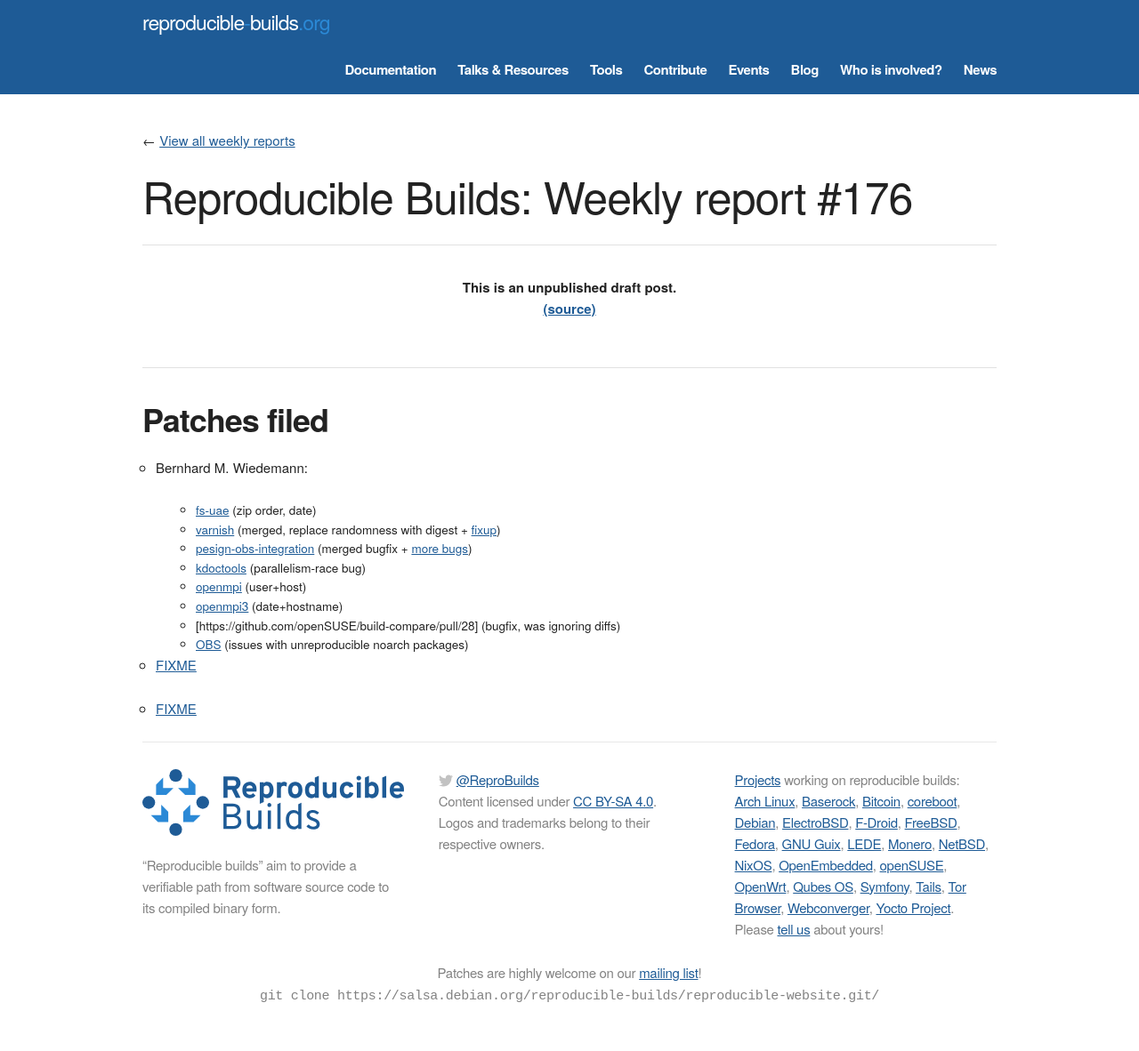
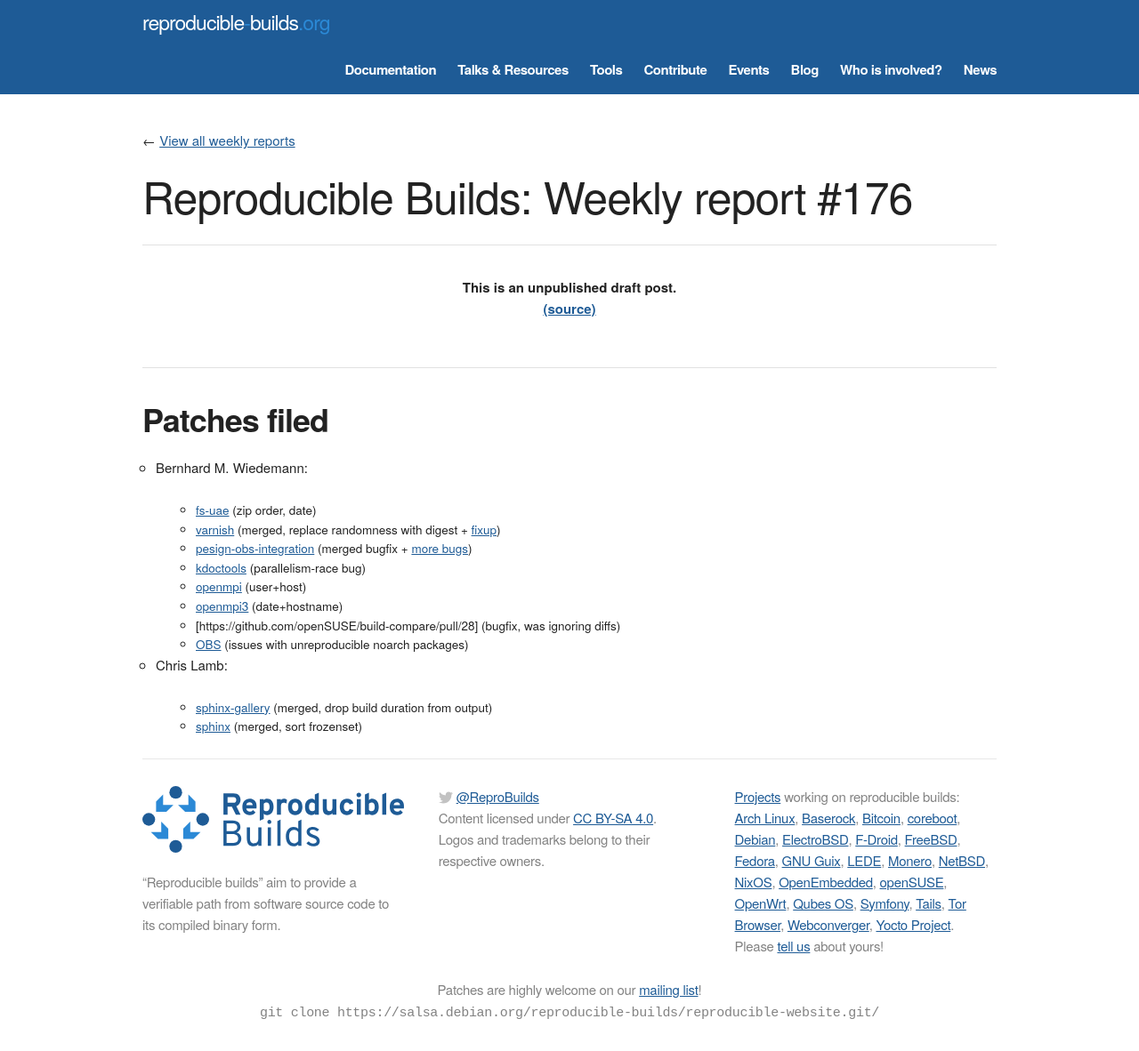
Before and after one commit to prototypefund/reproducible-website, a Jekyll site: the page built from _blog/posts/176.md, in a window 1280 px wide. Shown: the whole page at 89% size. Built offline with Jekyll 4.4.1, drawn with Linux system fonts in a browser that asks for light colours; some web fonts are replaced.

Commit message:
176: -2 FIXUPs

```diff
--- a/_blog/posts/176.md
+++ b/_blog/posts/176.md
@@ -18,6 +18,6 @@
     * [https://github.com/openSUSE/build-compare/pull/28] (bugfix, was ignoring diffs)
     * [OBS](https://github.com/openSUSE/open-build-service/issues/5784) (issues with unreproducible noarch packages)
 
-* [FIXME](https://github.com/sphinx-gallery/sphinx-gallery/pull/390#issuecomment-418199063)
-
-* [FIXME](https://github.com/sphinx-doc/sphinx/pull/5388)
+* Chris Lamb:
+    * [sphinx-gallery](https://github.com/sphinx-gallery/sphinx-gallery/pull/390#issuecomment-418199063) (merged, drop build duration from output)
+    * [sphinx](https://github.com/sphinx-doc/sphinx/pull/5388) (merged, sort frozenset)
```
